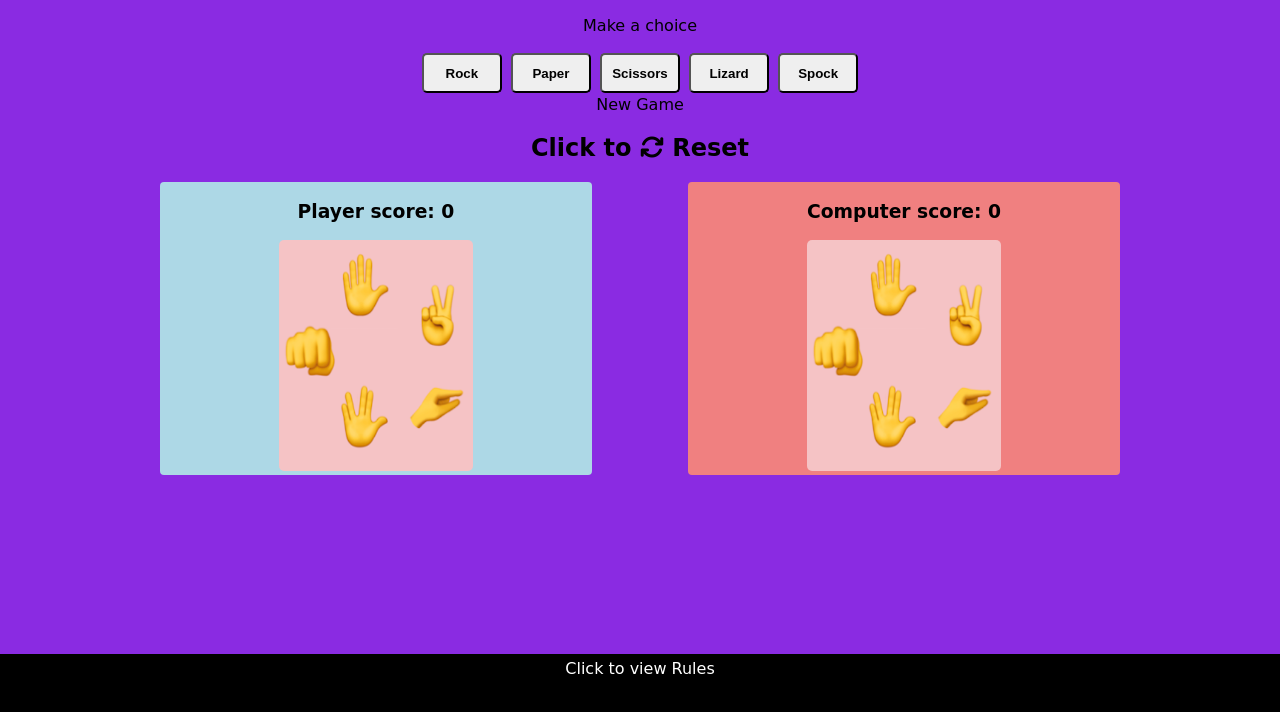
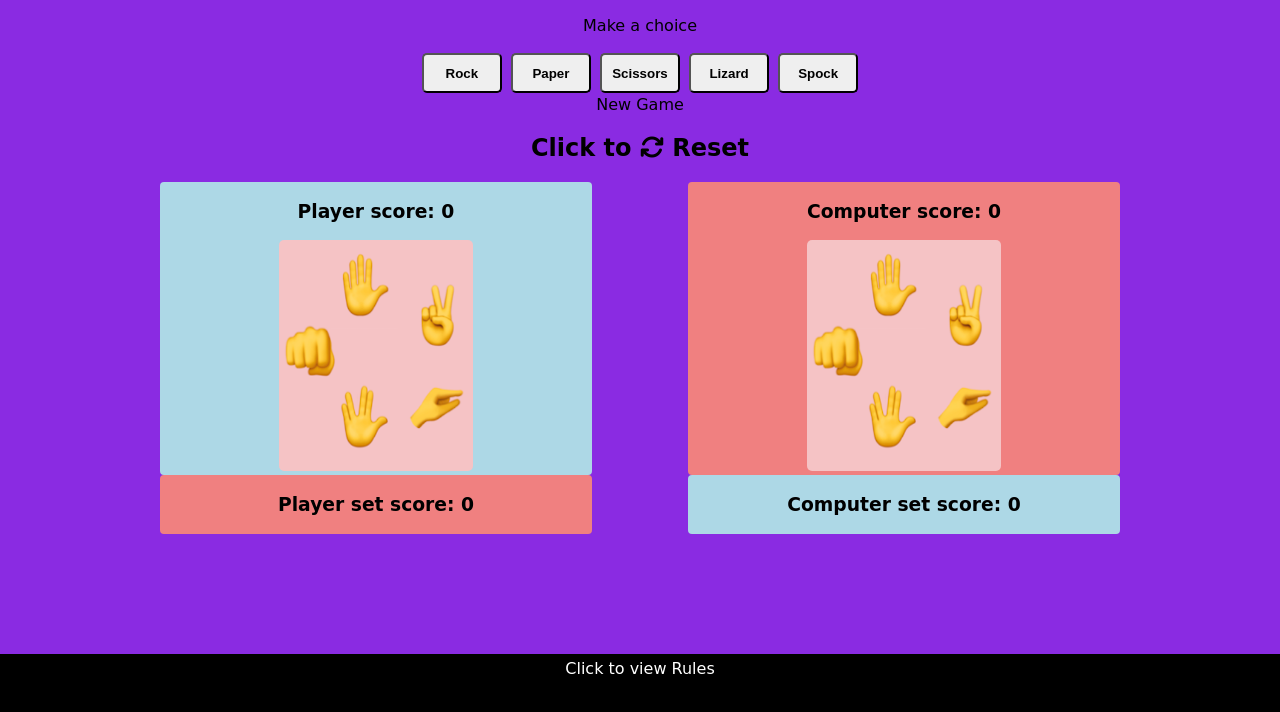
Before and after one commit to dooco/rock-paper-scissors-lizard-spock, a plain HTML site: page index.html in a window 1280 px wide. Shown: the part 66-778 px from the top of the page. Drawn offline with Linux system fonts and the light colour scheme; a web font is replaced by a local one.

Commit message:
add JS code for game to reset when either player wins set

```diff
--- a/assets/css/style.css
+++ b/assets/css/style.css
@@ -108,6 +108,18 @@ i {
 #computer-image {
     width: 45%;
 }
+.player-set {
+    background-color: lightcoral;
+    float: left;
+    width: 45%;
+    border-radius: 4px;
+}
+.computer-set {
+    background-color: lightblue;
+    float: right;
+    width: 45%;
+    border-radius: 4px;
+}
 
 /* Popup container  */
 .popup {
--- a/assets/js/script.js
+++ b/assets/js/script.js
@@ -9,6 +9,8 @@
  const playerImage = document.getElementById('player-image');
  const computerImage = document.getElementById('computer-image');
  const messages =document.getElementById('messages');
+ const playerSetScore = document.getElementById('player-set-score');
+ const computerSetScore = document.getElementById('computer-set-score');
  var popup = document.getElementById("myPopup");
  messages.innerText = 'New Game';
  const choices = ["rock","paper","scissors","lizard","spock"];
@@ -67,7 +69,17 @@ let result = checkWinner(choices[computerChoice], choices[playerChoice]);
             computerScore.textContent = ++computerScore.textContent;
         }
     }
- }
+    if (playerScore.textContent === '5') {
+        playerSetScore.textContent = ++playerSetScore.textContent;
+        resetGame("Player Wins Set");
+    }
+    if (computerScore.textContent === '5') {
+        computerSetScore.textContent = ++computerSetScore.textContent;
+        resetGame("Computer Wins Set");
+
+    }
+}
+
 /**
  * Resets player and computer score variables, message and resets player and
  * computer images to default start images
@@ -75,7 +87,8 @@ let result = checkWinner(choices[computerChoice], choices[playerChoice]);
 function resetAll() {
     playerScore.textContent = 0;
     computerScore.textContent = 0;
-
+    playerSetScore.textContent = 0;
+    computerSetScore.textContent = 0;
     messages.textContent = "New Game";
 
     playerImage.src = `assets/images/rps.png`;
@@ -83,6 +96,18 @@ function resetAll() {
 
     computerImage.src = `assets/images/rps.png`;
     computerImage.alt = 'rock paper scissors lizard spock';
+}
+function resetGame(whoWins) {
+    playerScore.textContent = 0;
+    computerScore.textContent = 0;
+
+    messages.textContent = whoWins;
+
+    // playerImage.src = `assets/images/rps.png`;
+    // playerImage.alt = 'rock paper scissors lizard spock';
+
+    // computerImage.src = `assets/images/rps.png`;
+    // computerImage.alt = 'rock paper scissors lizard spock';
 }
 
 function myPopup() {
--- a/index.html
+++ b/index.html
@@ -38,6 +38,12 @@
             <h3 class="scores">Computer score: <span id="computer-score">0</span></h3>
             <img id="computer-image" src="/assets/images/rps.png" alt="Rock Paper Scissors Lizard Spock">
         </div>
+        <div class="player-set">
+            <h3 class="scores">Player set score: <span id="player-set-score">0</span></h3>
+        </div>
+        <div class="computer-set">
+            <h3 class="scores">Computer set score: <span id="computer-set-score">0</span></h3>
+        </div>
     </section>
     <footer>
         <!-- Outcomes that determine winner in game -->
```
Also changed, not shown: favicon.ico.
